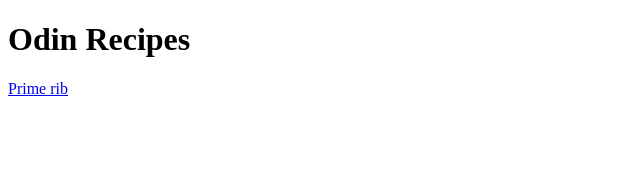
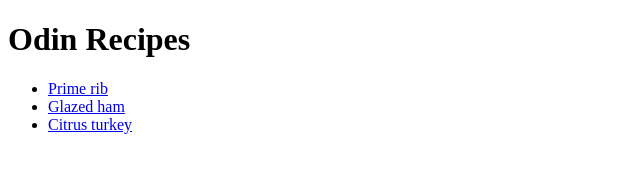
Before and after one commit to Danieljmxo/odin-recipes, a plain HTML site: page index.html in a window 1280 px wide. Shown: the whole page, without its empty margins (0-640 px from the left). Drawn offline with Linux system fonts and the light colour scheme.

Commit message:
link recipes to index page create unordered list and put links inside

```diff
--- a/index.html
+++ b/index.html
@@ -7,7 +7,14 @@
 </head>
 <body>
     <h1>Odin Recipes</h1>
-    <a href="recipes/primerib.html">Prime rib</a>
+
+    <ul>
+
+    <li><a href="recipes/primerib.html">Prime rib</a></li>
+    <li><a href="recipes/honey-orange-glazed-ham.html">Glazed ham</a></li>
+    <li><a href="recipes/citrus-turkey-brine.html">Citrus turkey</a></li>
+
+    </ul>
 
 </body>
 </html>
```
